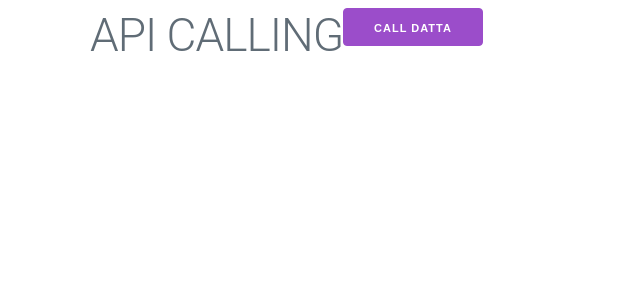
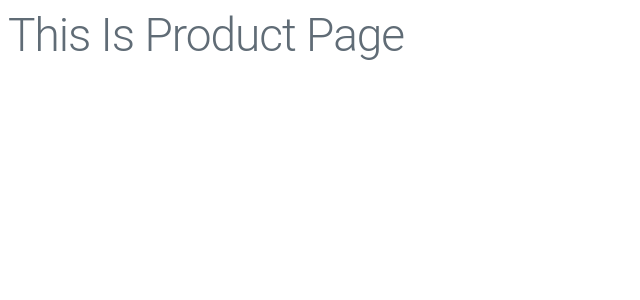
Before and after one commit to MdFawjulAzim/REACT_JS_Pre_Recoreded_Vedio_M22_B07, a React (Vite) app in the folder vite-project/: page /product in a window 1280 px wide. Shown: the top 300 px of the page, without its empty margins (0-640 px from the left). Built offline with nearby package versions, Linux system fonts and the light colour scheme.

Commit message:
ReactRouterDom

```diff
--- a/vite-project/package.json
+++ b/vite-project/package.json
@@ -14,7 +14,8 @@
     "bootstrap": "^5.3.3",
     "milligram": "^1.4.1",
     "react": "^18.3.1",
-    "react-dom": "^18.3.1"
+    "react-dom": "^18.3.1",
+    "react-router-dom": "^7.1.1"
   },
   "devDependencies": {
     "@eslint/js": "^9.17.0",
--- a/vite-project/src/App.jsx
+++ b/vite-project/src/App.jsx
@@ -1,10 +1,10 @@
-import ReactHookUseEffectAXiousMethodAxious from "./component/ReactHookUseEffectAXiousMethodAxious";
+import ReactRouterDom from "./component/ReactRouterDom";
 
 
 const App = () => {
   return (
     <div>
-      <ReactHookUseEffectAXiousMethodAxious/>
+      <ReactRouterDom/>
     </div>
   );
 };
--- /dev/null
+++ b/vite-project/src/component/ReactRouterDom.jsx
@@ -0,0 +1,23 @@
+import React from 'react';
+import { BrowserRouter, Route, Routes } from 'react-router-dom';
+import HomePage from './../pages/HomePage';
+import ProductPage from './../pages/ProductPage';
+import ProfilePage from './../pages/ProfilePage';
+import NotFound from './../pages/NotFound';
+
+const ReactRouterDom = () => {
+    return (
+      <div>
+        <BrowserRouter>
+          <Routes>
+            <Route path='/' element={<HomePage/>} />
+            <Route path='/product' element={<ProductPage/>} />
+            <Route path='/profile' element={<ProfilePage/>} />
+            <Route path='*' element={<NotFound/>} />
+          </Routes>
+        </BrowserRouter>
+      </div>
+    );
+};
+
+export default ReactRouterDom;
--- /dev/null
+++ b/vite-project/src/pages/HomePage.jsx
@@ -0,0 +1,11 @@
+import React from 'react';
+
+const HomePage = () => {
+    return (
+        <div>
+            <h1>This Is Home Page</h1>
+        </div>
+    );
+};
+
+export default HomePage;
--- /dev/null
+++ b/vite-project/src/pages/NotFound.jsx
@@ -0,0 +1,12 @@
+import React from 'react';
+
+const NotFound = () => {
+    return (
+        <div>
+                        <h1>This Is 404 not found</h1>
+
+        </div>
+    );
+};
+
+export default NotFound;
--- /dev/null
+++ b/vite-project/src/pages/ProductPage.jsx
@@ -0,0 +1,11 @@
+import React from 'react';
+
+const ProductPage = () => {
+    return (
+        <div>
+            <h1>This Is Product Page</h1>
+        </div>
+    );
+};
+
+export default ProductPage;
--- /dev/null
+++ b/vite-project/src/pages/ProfilePage.jsx
@@ -0,0 +1,12 @@
+import React from 'react';
+
+const ProfilePage = () => {
+    return (
+        <div>
+            <h1>This Is Profile Page</h1>
+
+        </div>
+    );
+};
+
+export default ProfilePage;
```
Also changed, not shown: 1 other file (tests, documents, lock files or other folders).
